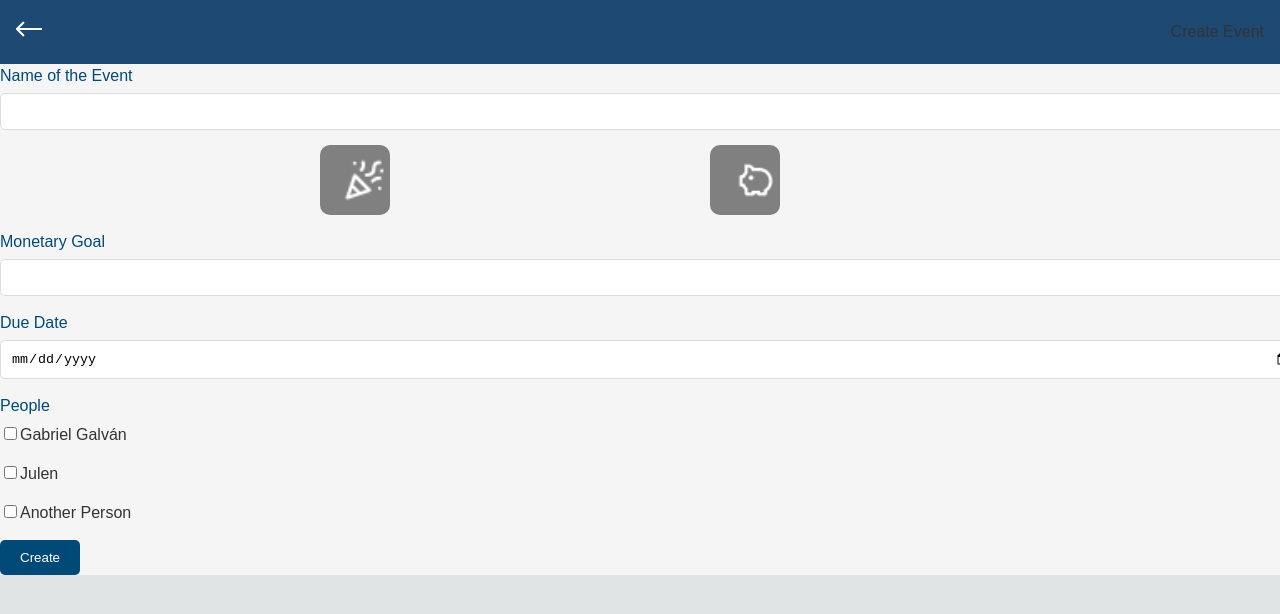
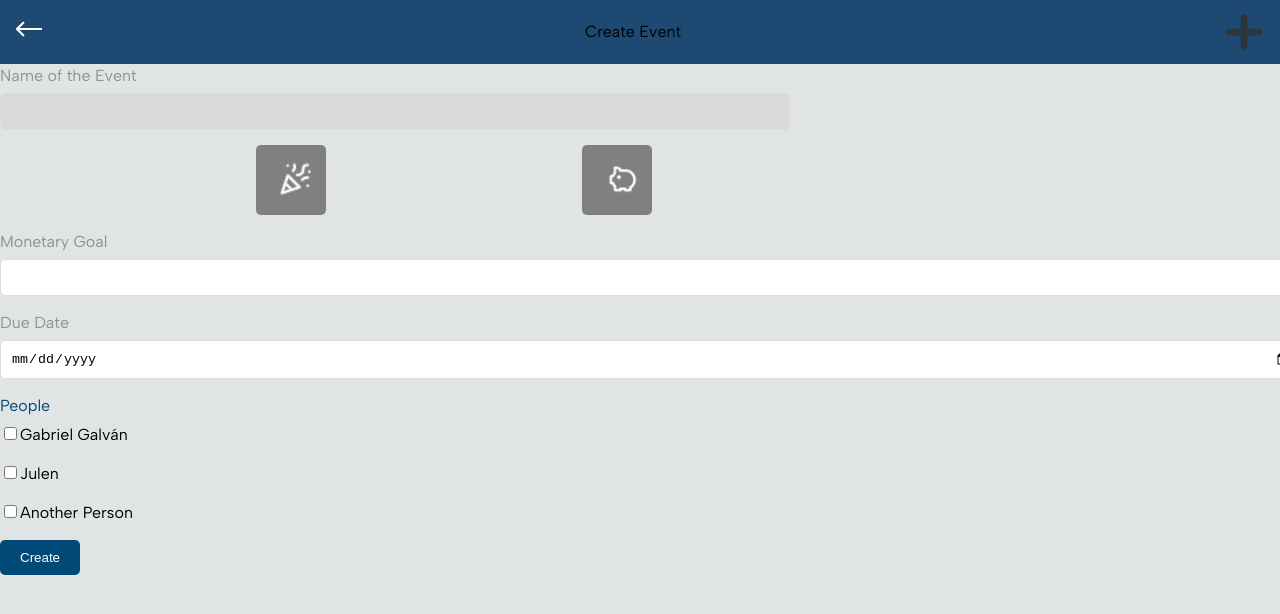
Before and after one commit to fermofou/HACKMTY2024, a React (Vite) app in the folder frontEnd/: page /newEvent in a window 1280 px wide. Shown: the top 614 px of the page. Built offline with nearby package versions, Linux system fonts and the light colour scheme.

Commit message:
updated front

```diff
--- a/frontEnd/src/components/newEvent/EventForm.jsx
+++ b/frontEnd/src/components/newEvent/EventForm.jsx
@@ -18,7 +18,7 @@ const EventForm = () => {
   return (
     <form onSubmit={handleSubmit}>
       <div>
-        <label>Name of the Event</label>
+        <label className="inputLabel">Name of the Event</label>
         <input
           type="text"
           value={eventName}
@@ -44,7 +44,7 @@ const EventForm = () => {
         </button>
       </div>
       <div>
-        <label>Monetary Goal</label>
+        <label className="inputLabel">Monetary Goal</label>
         <input
           type="number"
           value={goal}
@@ -52,7 +52,7 @@ const EventForm = () => {
         />
       </div>
       <div>
-        <label>Due Date</label>
+        <label className="inputLabel">Due Date</label>
         <input
           type="date"
           value={dueDate}
--- a/frontEnd/src/components/upperNavbar/UpperNavbar.css
+++ b/frontEnd/src/components/upperNavbar/UpperNavbar.css
@@ -8,7 +8,11 @@
   padding: 1rem;
 }
 
-.upper-navbar-container p{
+.upper-navbar-container p {
   margin: 0;
   padding: 0;
 }
+.icon {
+  max-width: 40px;
+  max-height: 40px;
+}
--- a/frontEnd/src/components/upperNavbar/UpperNavbar.jsx
+++ b/frontEnd/src/components/upperNavbar/UpperNavbar.jsx
@@ -1,19 +1,18 @@
-import { Link } from "react-router-dom"
-import Arrow from "../../assets/arrow.png"
+import { Link } from "react-router-dom";
+import Arrow from "../../assets/arrow.png";
 import EventImg from "../../assets/eventImg.png";
 import SavingsImg from "../../assets/savingsImg.png";
+import New from "../../assets/new.png";
 
-import "./UpperNavbar.css"
+import "./UpperNavbar.css";
 
-function UpperNavbar({text, type}) {
+function UpperNavbar({ text, type }) {
   let typeImg;
 
   if (type === "none") {
-        typeImg = "none";
-
+    typeImg = New;
   } else if (type === "savings") {
     typeImg = SavingsImg;
-
   } else {
     typeImg = EventImg;
   }
@@ -21,9 +20,11 @@ function UpperNavbar({text, type}) {
   return (
     <>
       <div className="upper-navbar-container">
-                <Link to='/groups'><img src={Arrow} alt="arrow" /></Link>
+        <Link to="/groups">
+          <img src={Arrow} alt="arrow" />
+        </Link>
         <p>{text}</p>
-                {typeImg === "none" ? "" : <img src={typeImg} alt="type image" />}
+        {(typeImg = <img className="icon" src={typeImg} alt="type image" />)}
       </div>
     </>
   );
--- a/frontEnd/src/pages/newEvent/NewEvent.css
+++ b/frontEnd/src/pages/newEvent/NewEvent.css
@@ -1,11 +1,11 @@
 /* General Styles */
-body {
+/* body {
   font-family: Arial, sans-serif;
   background-color: #f5f5f5;
-  color: #333;
+  color: white;
   margin: 0;
   padding: 0;
-}
+} */
 
 /* Container */
 .container {
@@ -57,6 +57,9 @@ form label {
   margin-bottom: 5px;
   color: #014a77;
 }
+.inputLabel {
+  color: #919191;
+}
 
 form input[type="text"],
 form input[type="number"],
@@ -80,36 +83,6 @@ form button:hover {
   background-color: #013a5e;
 }
 
-/* form .event-button {
-  background-color: #ddd;
-  border: none;
-  padding: 10px 20px;
-  border-radius: 5px;
-  cursor: pointer;
-  margin-right: 10px;
-  display: flex;
-  align-items: center;
-  justify-content: center;
-}
-
-form .event-button img {
-  width: 50px;
-  height: 50px;
-}
-
-form .event-button.selected,
-form .event-button:active {
-  background-color: #014a77;
-  color: #fff;
-}
-
-form .event-button:hover {
-  background-color: #ccc;
-}
-form .event-button.selected:hover {
-  background-color: #013a5e;
-} */
-
 /* Container styling to center buttons */
 button-container {
   display: flex;
@@ -122,16 +95,17 @@ button-container {
   background-color: gray;
   border: none;
   /* padding: 0px 20px; */
-  border-radius: 10px;
+  /* border-radius: 10px; */
   align-items: center;
   height: 70px;
   width: 70px;
-  margin-left: 25%;
+  margin-left: 20%;
   justify-content: center; /* Center horizontally */
+  align-items: center;
 }
 .event-button img {
-  width: 50px;
-  height: 50px;
+  width: 40px;
+  height: 40px;
 }
 
 .event-button.selected {
@@ -150,3 +124,29 @@ button-container {
 .people-selector input[type="checkbox"] {
   margin-right: 10px;
 }
+.upper-navbar-container {
+  height: 2rem;
+  background-color: var(--text-color-blue);
+  display: flex;
+  flex-direction: row;
+  justify-content: space-between;
+  align-items: center;
+  padding: 1rem;
+}
+
+.upper-navbar-container p {
+  margin: 0;
+  padding: 0;
+}
+
+form input[type="text"] {
+  width: 60%;
+  padding: 10px;
+  border: 1px solid #ddd;
+  border-radius: 5px;
+  background-color: #d9d9d9;
+  color: black;
+}
+.Screen {
+  background-color: #e1e4e5;
+}
--- a/frontEnd/src/pages/newEvent/NewEvent.jsx
+++ b/frontEnd/src/pages/newEvent/NewEvent.jsx
@@ -1,11 +1,9 @@
 import UpperNavbar from "../../components/upperNavbar/UpperNavbar";
 import EventForm from "../../components/newEvent/EventForm";
+
 import { useState, useEffect } from "react";
 import { Link } from "react-router-dom";
 import axios from "axios";
-import EventCard from "../../components/groups/EventCard";
-import CapitalOneLogo from "../../assets/CapitalOneLogo.png";
-import PlusImg from "../../assets/createNewEventPlusImg.png";
 
 import "./NewEvent.css";
 
@@ -13,7 +11,7 @@ function NewEvent() {
   return (
     <>
       <UpperNavbar text={"Create Event"} type={"none"} />
-      <div>
+      <div className="screen">
         {/* <h1>Create Event</h1> */}
         <EventForm />
       </div>
```
Also changed, not shown: frontEnd/src/assets/new.png (added). Lines whose indentation alone changed are shown as unchanged.
